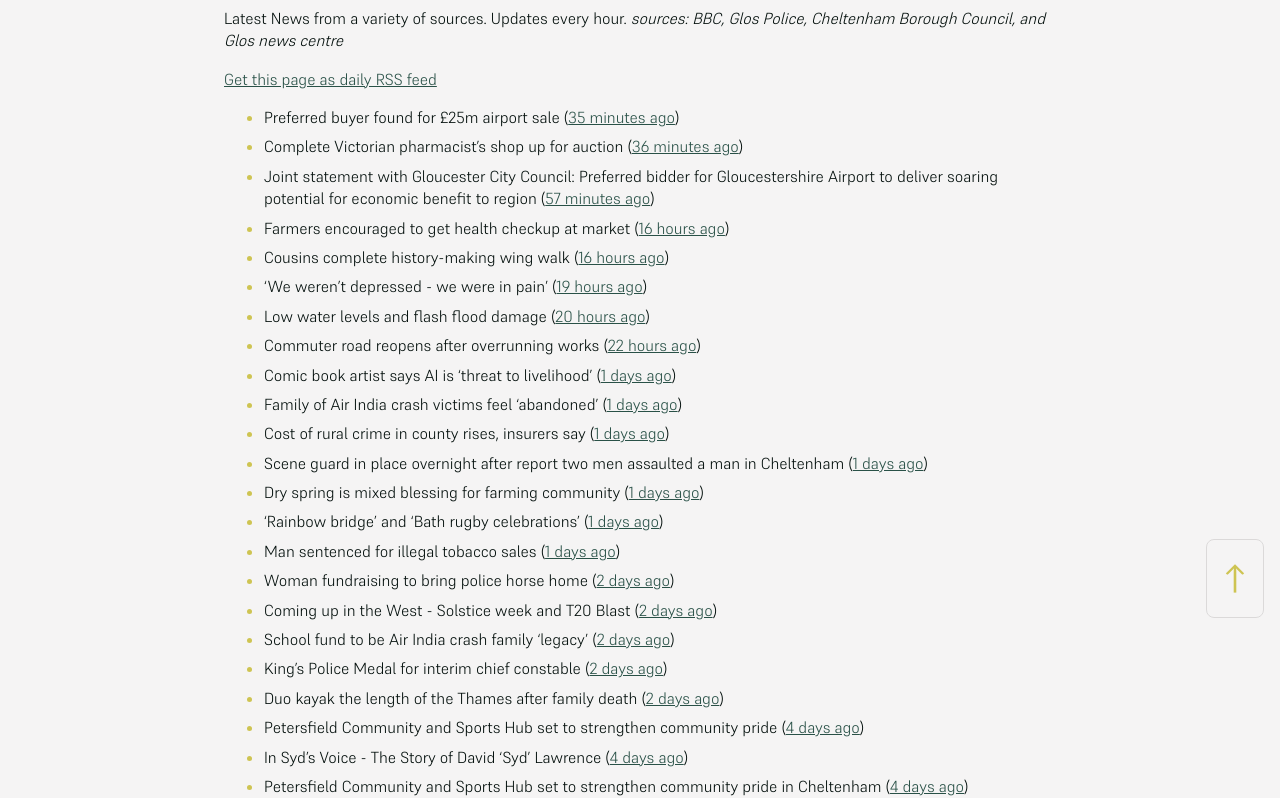
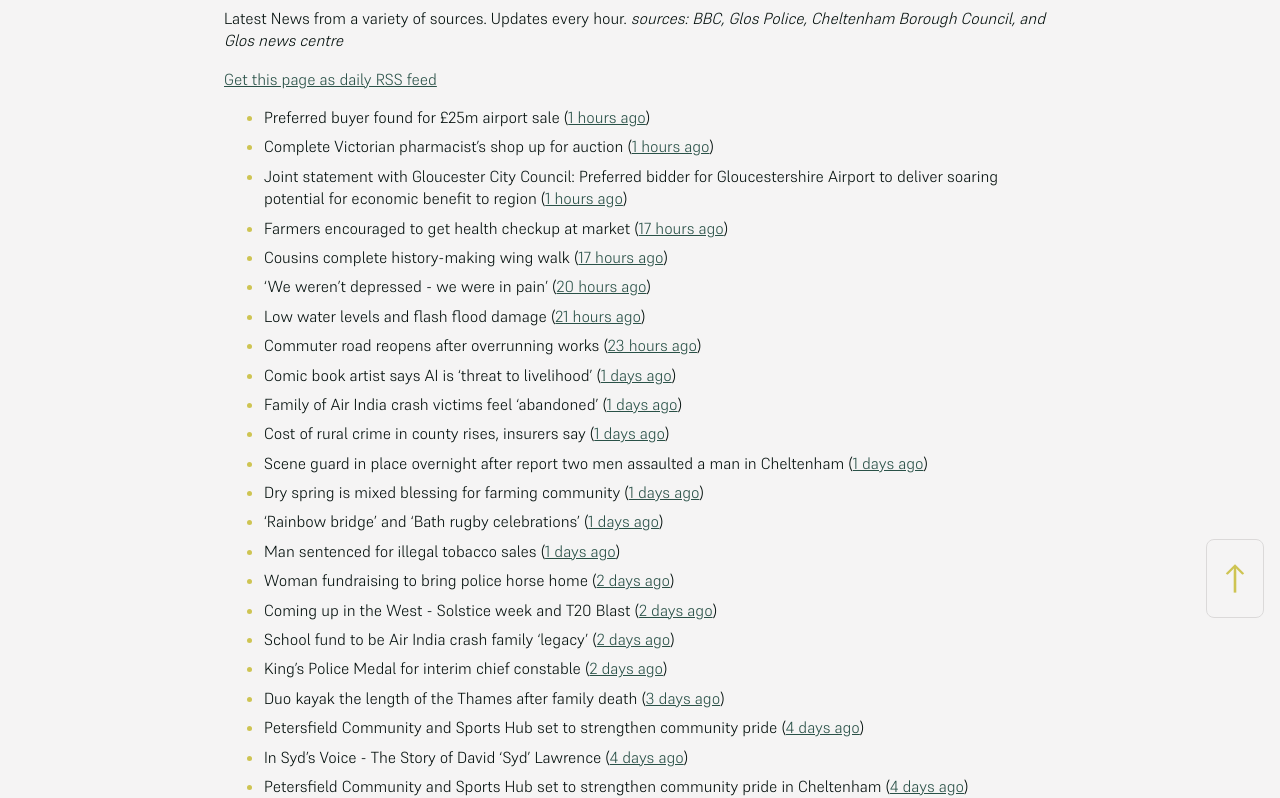
Before and after one commit to mat-0/cheltenham-open-data, a Jekyll site: the page built from _pages/news.md, in a window 1280 px wide. Shown: the part 266-1064 px from the top of the page. Built offline with Jekyll 4.4.1, drawn with Linux system fonts in a browser that asks for light colours.

Commit message:
Updated 2025-06-18 06:59:43

```diff
--- a/_pages/news.md
+++ b/_pages/news.md
@@ -12,14 +12,14 @@ _sources: BBC, Glos Police, Cheltenham Borough Council, and Glos news centre_
 [Get this page as daily RSS feed](/daily.rss)
 
 <!-- news_marker starts -->
-- Preferred buyer found for £25m airport sale ([35 minutes ago](https://www.bbc.com/news/articles/c70xjdr4veyo))
-- Complete Victorian pharmacist's shop up for auction ([36 minutes ago](https://www.bbc.com/news/articles/cly36y5qwz3o))
-- Joint statement with Gloucester City Council: Preferred bidder for Gloucestershire Airport to deliver soaring potential for economic benefit to region ([57 minutes ago](https://www.cheltenham.gov.uk/news/article/3021/joint_statement_with_gloucester_city_council_preferred_bidder_for_gloucestershire_airport_to_deliver_soaring_potential_for_economic_benefit_to_region))
-- Farmers encouraged to get health checkup at market ([16 hours ago](https://www.bbc.com/news/articles/c5yxyye6rglo))
-- Cousins complete history-making wing walk ([16 hours ago](https://www.bbc.com/news/articles/czxw6npq667o))
-- 'We weren't depressed - we were in pain' ([19 hours ago](https://www.bbc.com/news/articles/cvgv27g4wjno))
-- Low water levels and flash flood damage ([20 hours ago](https://www.bbc.com/news/articles/cn5krq5pgldo))
-- Commuter road reopens after overrunning works ([22 hours ago](https://www.bbc.com/news/articles/c78n5zl514lo))
+- Preferred buyer found for £25m airport sale ([1 hours ago](https://www.bbc.com/news/articles/c70xjdr4veyo))
+- Complete Victorian pharmacist's shop up for auction ([1 hours ago](https://www.bbc.com/news/articles/cly36y5qwz3o))
+- Joint statement with Gloucester City Council: Preferred bidder for Gloucestershire Airport to deliver soaring potential for economic benefit to region ([1 hours ago](https://www.cheltenham.gov.uk/news/article/3021/joint_statement_with_gloucester_city_council_preferred_bidder_for_gloucestershire_airport_to_deliver_soaring_potential_for_economic_benefit_to_region))
+- Farmers encouraged to get health checkup at market ([17 hours ago](https://www.bbc.com/news/articles/c5yxyye6rglo))
+- Cousins complete history-making wing walk ([17 hours ago](https://www.bbc.com/news/articles/czxw6npq667o))
+- 'We weren't depressed - we were in pain' ([20 hours ago](https://www.bbc.com/news/articles/cvgv27g4wjno))
+- Low water levels and flash flood damage ([21 hours ago](https://www.bbc.com/news/articles/cn5krq5pgldo))
+- Commuter road reopens after overrunning works ([23 hours ago](https://www.bbc.com/news/articles/c78n5zl514lo))
 - Comic book artist says AI is 'threat to livelihood' ([1 days ago](https://www.bbc.com/news/articles/cjrnr779z2lo))
 - Family of Air India crash victims feel 'abandoned' ([1 days ago](https://www.bbc.com/news/articles/c5y0lwreg9qo))
 - Cost of rural crime in county rises, insurers say ([1 days ago](https://www.bbc.com/news/articles/cje7e8lqvj0o))
@@ -31,7 +31,7 @@ _sources: BBC, Glos Police, Cheltenham Borough Council, and Glos news centre_
 - Coming up in the West - Solstice week and T20 Blast ([2 days ago](https://www.bbc.com/news/articles/c4g3nze858lo))
 - School fund to be Air India crash family 'legacy' ([2 days ago](https://www.bbc.com/news/articles/c5y5ygl2g31o))
 - King's Police Medal for interim chief constable ([2 days ago](https://www.bbc.com/news/articles/c39x9jz8ez1o))
-- Duo kayak the length of the Thames after family death ([2 days ago](https://www.bbc.com/news/articles/c79ep5dqpd3o))
+- Duo kayak the length of the Thames after family death ([3 days ago](https://www.bbc.com/news/articles/c79ep5dqpd3o))
 - Petersfield Community and Sports Hub set to strengthen community pride ([4 days ago](https://gloucesternewscentre.co.uk/petersfield-community-and-sports-hub-set-to-strengthen-community-pride/))
 - In Syd's Voice - The Story of David 'Syd' Lawrence ([4 days ago](https://www.bbc.co.uk/sounds/play/p0lj4vvq))
 - Petersfield Community and Sports Hub set to strengthen community pride in Cheltenham ([4 days ago](https://www.cheltenham.gov.uk/news/article/3020/petersfield_community_and_sports_hub_set_to_strengthen_community_pride_in_cheltenham))
```
Also changed, not shown: _data/flood.json (+4 -4 lines), index.md (+5 -5 lines).
